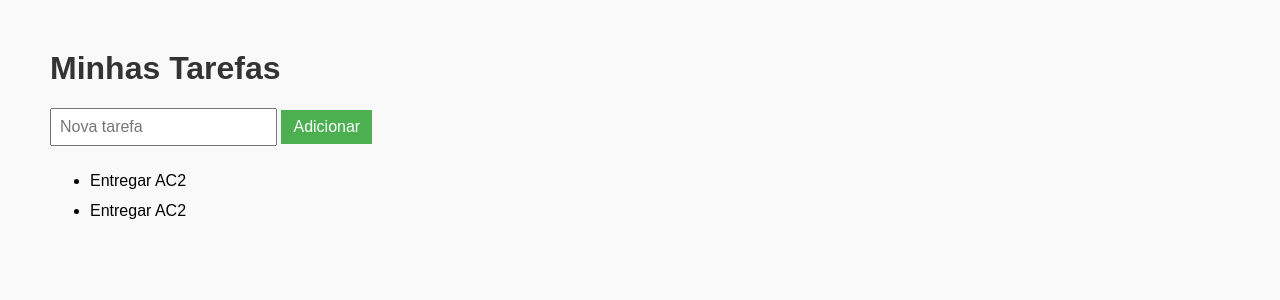
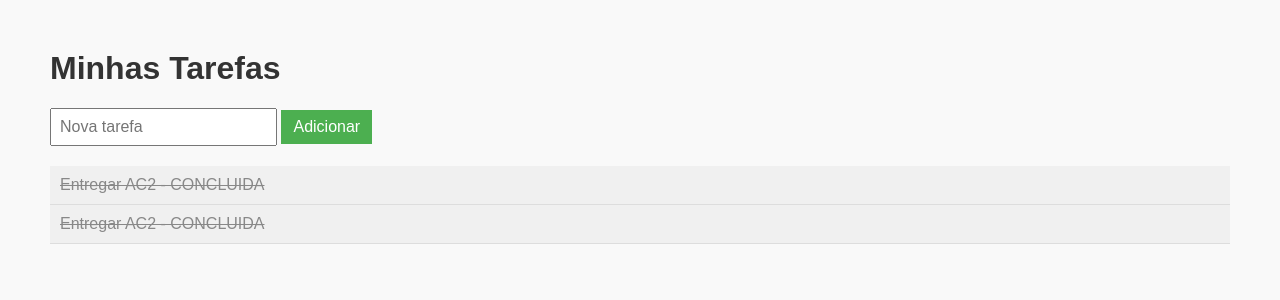
Before and after one commit to DevGabrielBrM/todo-list-projeto-software, a Flask app: page / in a window 1280 px wide. Shown: the top 300 px of the page. Run offline with Flask 3, Linux system fonts and the light colour scheme; data comes from the database, SQL or seed files in the repository; both versions use the stored data as it was after the commit.

Commit message:
"Sprint 2"

```diff
--- a/Codigo/app.py
+++ b/Codigo/app.py
@@ -1,6 +1,6 @@
 from database import get_db, close_db
-from flask import Flask, render_template, request, redirect, g
-from models import listar_tarefas, adicionar_tarefa
+from flask import Flask, render_template, request, redirect, g, url_for
+from models import listar_tarefas, adicionar_tarefa, concluir_tarefa
 
 app = Flask(__name__)
 app.teardown_appcontext(close_db)
@@ -15,7 +15,12 @@ def index():
 def add():
     nome = request.form['nome']
     adicionar_tarefa(nome)
-    return redirect('/')
+    return redirect(url_for('index'))
+
+@app.route('/concluir/<int:id>', methods=['POST'])
+def concluir(id):
+    concluir_tarefa(id)
+    return redirect(url_for('index'))
 
 if __name__ == '__main__':
     app.run(debug=True)
--- a/Codigo/models.py
+++ b/Codigo/models.py
@@ -8,3 +8,8 @@ def adicionar_tarefa(nome):
     db = get_db()
     db.execute('INSERT INTO tarefas (nome) VALUES (?)', (nome,))
     db.commit()
+
+def concluir_tarefa(id):
+    db = get_db()
+    db.execute('UPDATE tarefas SET status = "CONCLUIDA" WHERE id = ?', (id,))
+    db.commit()
--- a/Codigo/static/style.css
+++ b/Codigo/static/style.css
@@ -23,9 +23,25 @@ form button {
 }
 
 ul {
+    list-style: none;
+    padding: 0;
     margin-top: 20px;
 }
 
 li {
-    padding: 6px 0;
+    padding: 10px;
+    border-bottom: 1px solid #ddd;
+    display: flex;
+    justify-content: space-between;
+    align-items: center;
 }
+
+li.concluida {
+    text-decoration: line-through;
+    color: #888;
+    background-color: #f0f0f0;
+}
+
+li form {
+    margin: 0;
+}
--- a/Codigo/templates/index.html
+++ b/Codigo/templates/index.html
@@ -14,7 +14,14 @@
 
     <ul>
         {% for tarefa in tarefas %}
-            <li>{{ tarefa['nome'] }}</li>
+            <li class="{{ 'concluida' if tarefa['status'] == 'CONCLUIDA' else '' }}">
+                <span>{{ tarefa['nome'] }} - {{ tarefa['status'] }}</span>
+                {% if tarefa['status'] == 'PENDENTE' %}
+                    <form method="POST" action="{{ url_for('concluir', id=tarefa['id']) }}" style="display: inline;">
+                        <button type="submit">Concluir</button>
+                    </form>
+                {% endif %}
+            </li>
         {% endfor %}
     </ul>
 </body>
```
Also changed, not shown: Codigo/init_DB.py (+26 -4 lines), Codigo/instance/tarefas.db.
